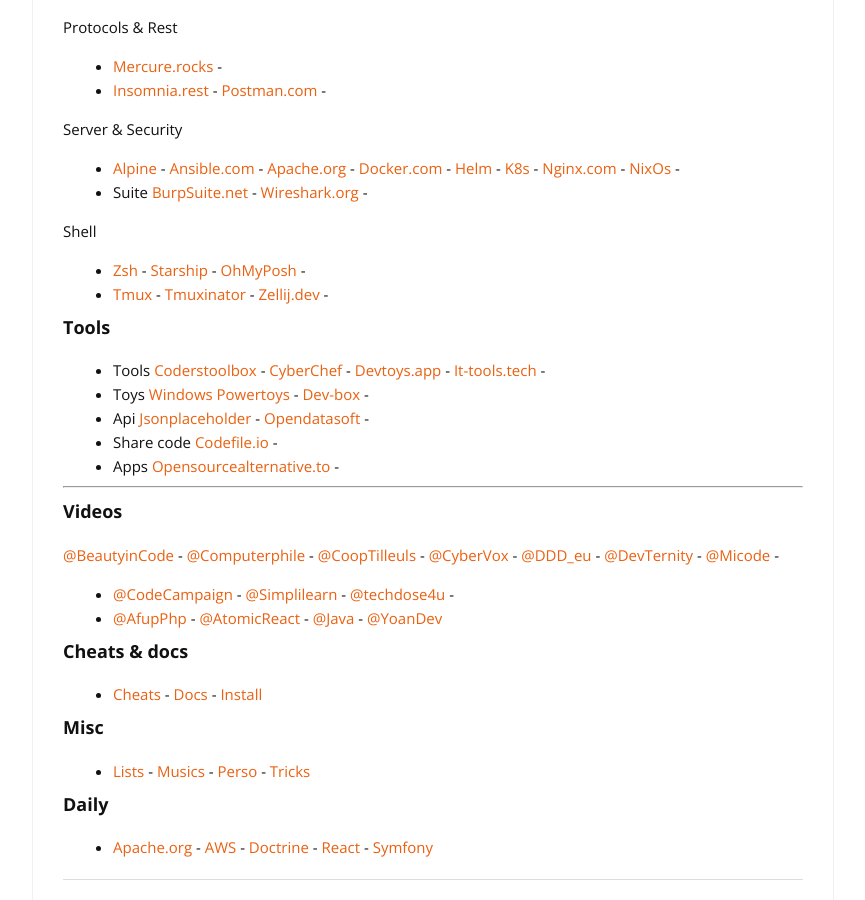
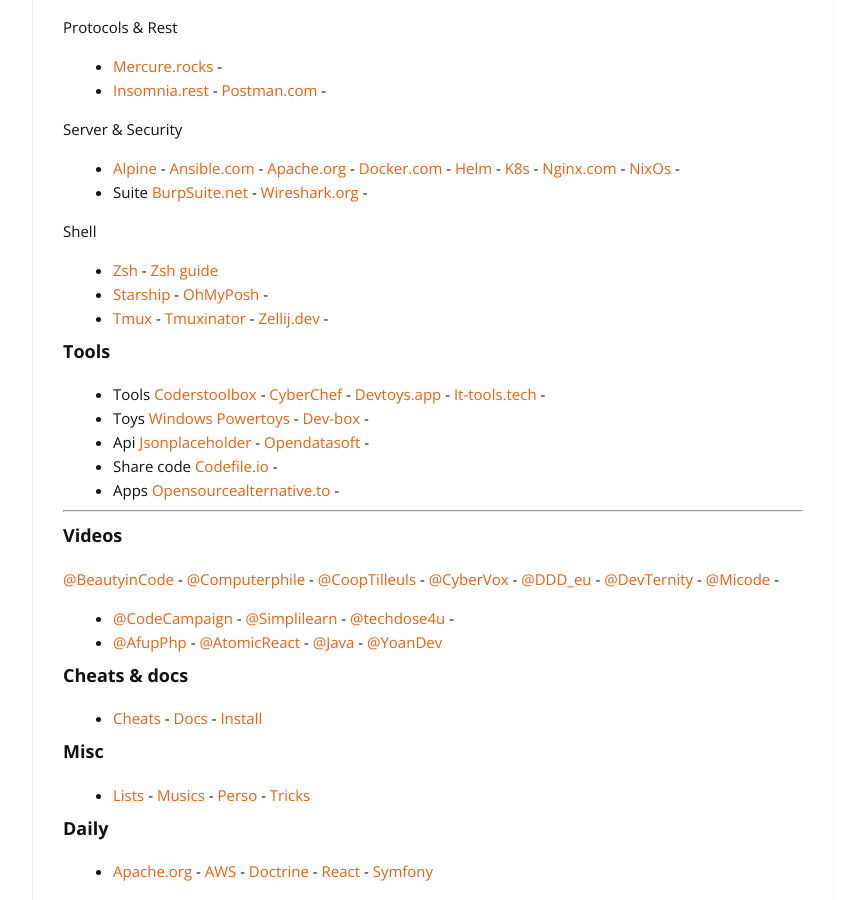
Before and after one commit to cylmat/cylmat.github.io, a Jekyll site: the page built from _pages/USEFUL.md, in a window 1280 px wide and 900 px high, scrolled down 2413 px. Shown: the whole window, without its empty margins (207-1072 px from the left). Built offline with Jekyll 4.4.1, drawn with Linux system fonts in a browser that asks for light colours; nearby versions of some CDN libraries.

Commit message:
Update USEFUL.md

```diff
--- a/_pages/USEFUL.md
+++ b/_pages/USEFUL.md
@@ -112,7 +112,8 @@
 * Suite [BurpSuite.net](https://portswigger.net/burp) - [Wireshark.org](https://www.wireshark.org) -
 
 Shell
-* [Zsh](https://zsh.sourceforge.io/Doc) - [Starship](https://starship.rs) - [OhMyPosh](https://ohmyposh.dev) -
+* [Zsh](https://zsh.sourceforge.io/Doc) - [Zsh guide](https://zsh.sourceforge.io/Guide)
+* [Starship](https://starship.rs) - [OhMyPosh](https://ohmyposh.dev) -
 * [Tmux](https://doc.ubuntu-fr.org/tmux) - [Tmuxinator](https://github.com/tmuxinator/tmuxinator) - [Zellij.dev](https://zellij.dev) -
 
 
```
